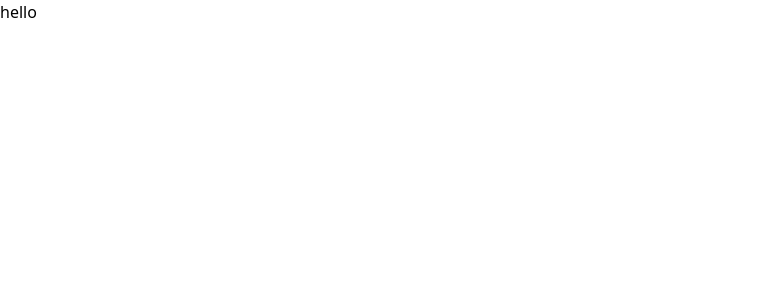
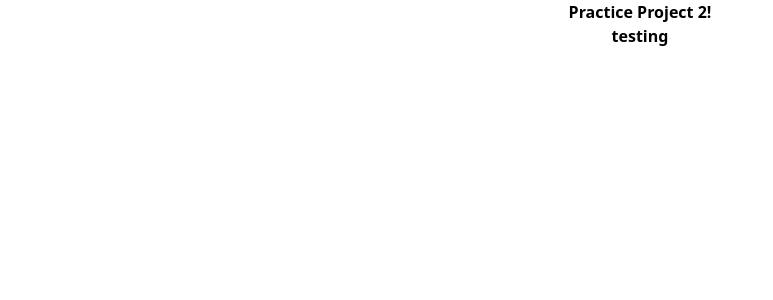
Before and after one commit to shivamgupta951/PracticeProject2, a Next.js app: page / in a window 1280 px wide. Shown: the top 300 px of the page, without its empty margins (0-773 px from the left). Built offline with nearby package versions, Linux system fonts and the light colour scheme.

Commit message:
MongoDb Atlas Setup!

```diff
--- a/src/app/page.tsx
+++ b/src/app/page.tsx
@@ -1,5 +1,12 @@
 export default function Home() {
-  return <div>
-    <div>hello</div>
-  </div>;
+  return (
+    <div>
+      <div className="font-extrabold text-center">
+        Practice Project 2!
+        <div>
+          testing
+        </div>
+      </div>
+    </div>
+  );
 }
--- a/src/model/user.model.ts
+++ b/src/model/user.model.ts
@@ -11,6 +11,7 @@ interface Iuser{
 }
 
 const userSchema = new mongoose.Schema<Iuser>({
+
     name:{
         type:String,
         required:true
@@ -28,3 +29,6 @@ const userSchema = new mongoose.Schema<Iuser>({
         type:String
     }
 },{timestamps:true})
+
+const User = mongoose.models.User || mongoose.model('User',userSchema);
+export default User;
```
Also changed, not shown: src/lib/db.ts (added).
